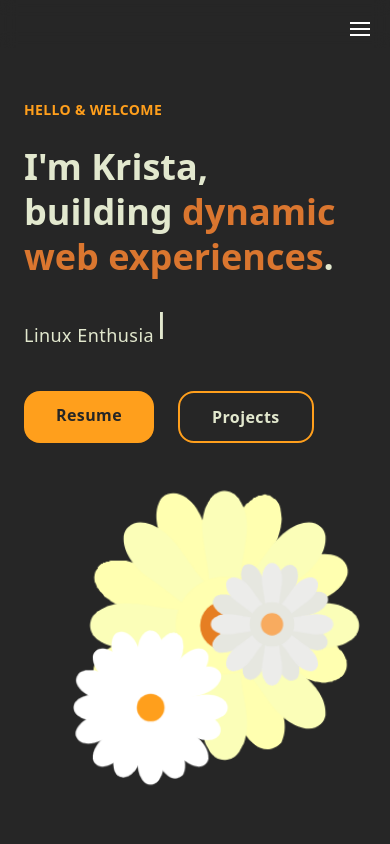
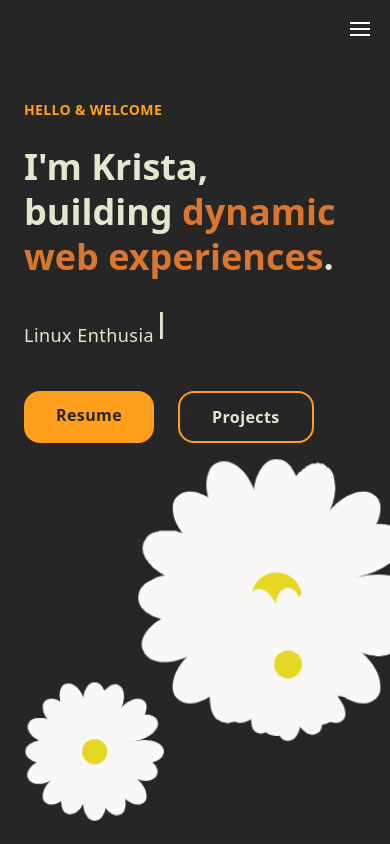
Before and after one commit to sunnycc17/my-portfolio, a Next.js app: page / in a window 390 px wide. Shown: the top 844 px of the page. Built offline with nearby package versions, Linux system fonts and the light colour scheme.

Commit message:
edits on flower positons on mobile

```diff
--- a/components/welcome/AnimatedFlowers.jsx
+++ b/components/welcome/AnimatedFlowers.jsx
@@ -2,26 +2,26 @@
 
 export default function AnimatedFlowers() {
   return (
-    <div className="flex-1 relative w-full h-96 md:h-full mt-12 md:mt-0 pointer-events-none">
+    <div className="flex-1 relative w-full h-96 md:h-full mt-12 md:mt-0 pointer-events-none overflow-visible">
       {/* Top-right flower */}
       <img
-        src="/flower3.svg"
+        src="/flower.svg"
         alt=""
-        className="absolute w-70 h-70 top-4 right-4 md:w-80 md:h-80 md:top-16 md:right-10 animate-blob hover:scale-105 transition-transform duration-500"
+        className="absolute w-72 h-72 -top-4 -right-10 md:w-80 md:h-80 md:top-16 md:right-10 animate-blob hover:scale-105 transition-transform duration-500"
       />
 
       {/* Bottom-left flower */}
       <img
-        src="/flower2.svg"
+        src="/flower.svg"
         alt=""
-        className="absolute w-40 h-40 bottom-8 left-8 md:w-64 md:h-64 md:bottom-28 md:left-1/4 animate-blob animation-delay-1500 hover:scale-105 transition-transform duration-500"
+        className="absolute w-36 h-36 -bottom-1 -left-4 md:w-64 md:h-64 md:bottom-28 md:left-1/4 animate-blob animation-delay-1500 hover:scale-105 transition-transform duration-500"
       />
 
       {/* Center-right flower */}
       <img
-        src="/flower4.svg"
+        src="/flower.svg"
         alt=""
-        className="absolute w-32 h-32 top-1/4 left-1/2 md:w-40 md:h-40 md:top-1/3 md:left-2/3 animate-blob animation-delay-3000 hover:scale-105 transition-transform duration-500"
+        className="absolute w-40 h-40 top-28 left-1/2 md:w-40 md:h-40 md:top-1/3 md:left-2/3 animate-blob animation-delay-3000 hover:scale-105 transition-transform duration-500"
       />
 
       <style jsx>{`
```
